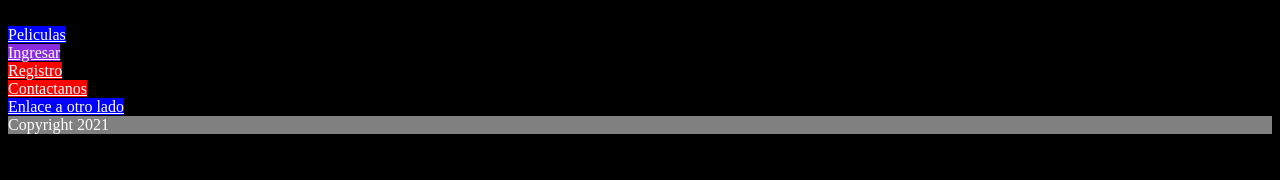
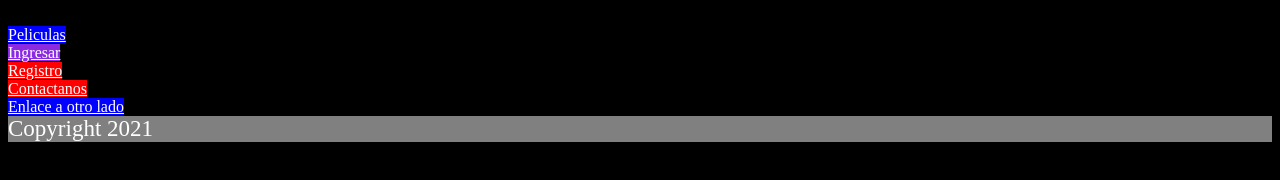
Before and after one commit to Codo-a-Codo-4-0-Comision-1124/clase-07, a plain HTML site: page index.html in a window 1280 px wide. Drawn offline with Linux system fonts and the light colour scheme.

Commit message:
font changes

```diff
--- a/css/style.css
+++ b/css/style.css
@@ -20,6 +20,11 @@ a {
 
 footer {
     background-color: gray;
+    font-size: 23px;
+    /*
+    vw : el ancho del viewport
+    vh: el alto del viewport
+    */
 }
 
 /* Lo usamos con class en los atributos de HTML*/
--- a/index.html
+++ b/index.html
@@ -7,7 +7,7 @@
     <link rel="icon" href="assets/ico/inventando.ico">
     <meta name="viewport" content="width=device-width, initial-scale=1.0">
     <link rel="stylesheet" href="css/style.css">
-    <title>Clase 06 - Netflix de Codo</title>
+    <title>Clase 07 - Netflix de Codo</title>
     <!--
         Esto es un bloque de comentario
     -->
```
